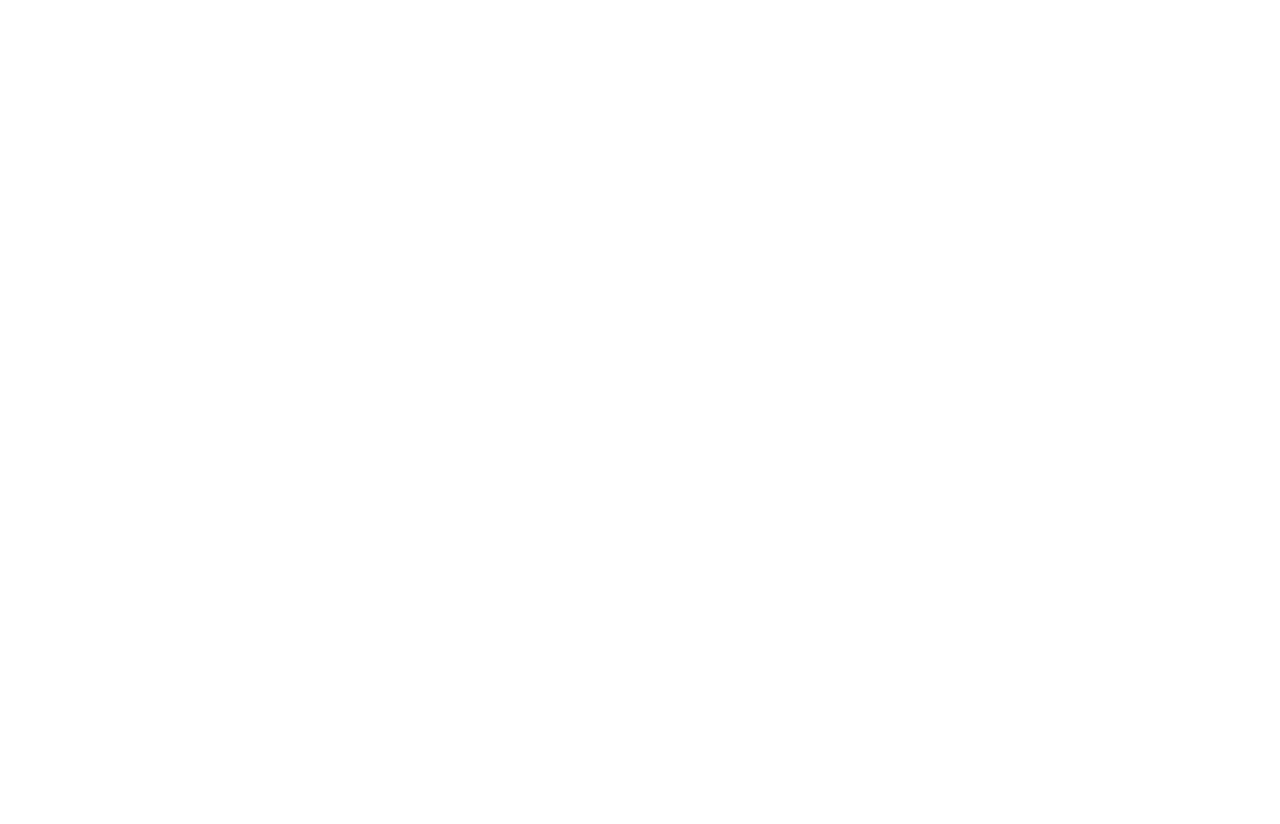
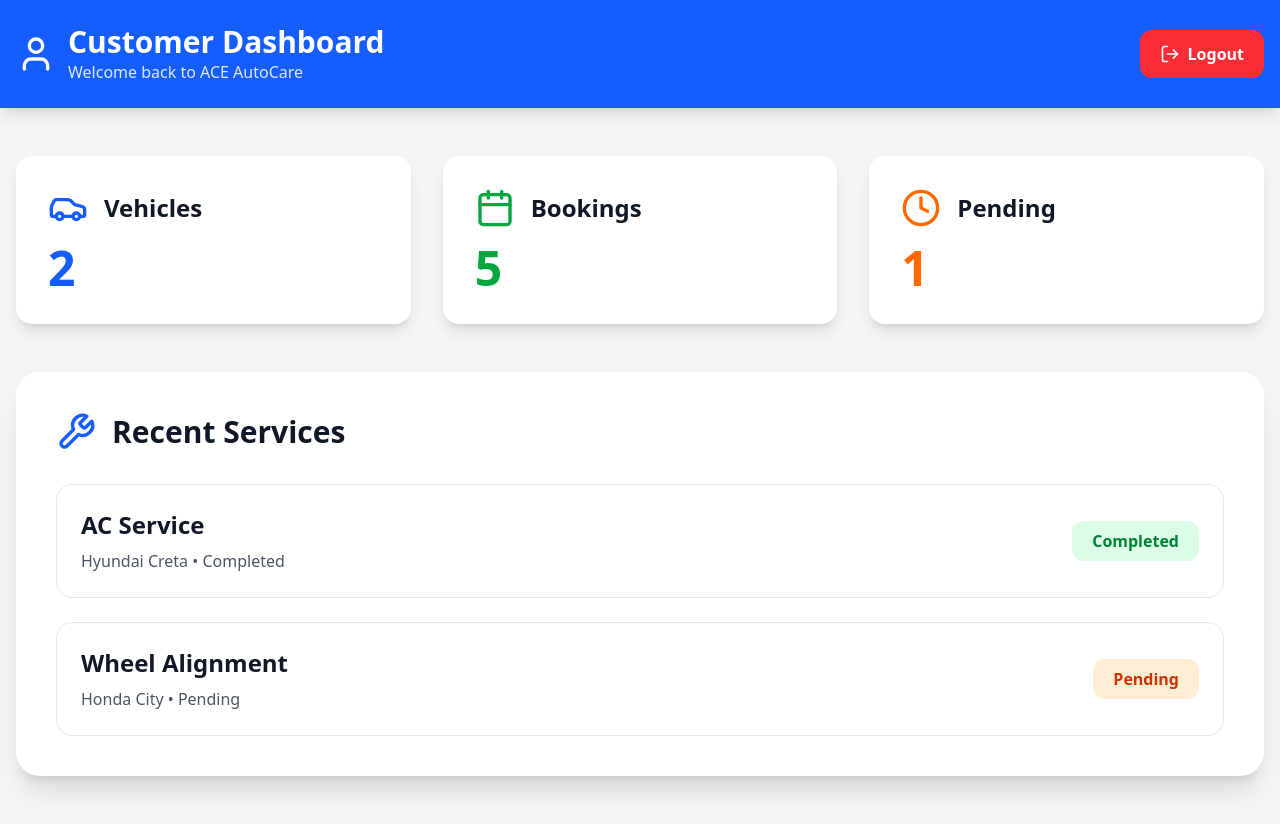
Before and after one commit to Harshaatul/ACE-AutoCare, a React (Vite) app: page /dashboard in a window 1280 px wide. Before the commit this address had no page. Before the commit the page ends 800 px from the top, so only its background shows below. Built offline with nearby package versions, Linux system fonts and the light colour scheme.

Commit message:
Added dashboard and booking system frontend

```diff
--- a/src/app/App.tsx
+++ b/src/app/App.tsx
@@ -8,6 +8,9 @@
 import Footer from "./components/layout/Footer";
 
 import BookService from "../pages/BookService";
+
+import Dashboard from "../pages/Dashboard";
+
 
 import Login from "../pages/Login";
 import Signup from "../pages/Signup";
@@ -58,6 +61,7 @@
 
         <Route path="/book-service" element={<BookService />} />
 
+        <Route path="/dashboard" element={<Dashboard />} />
 
 
       </Routes>
--- a/src/app/components/layout/Navbar.tsx
+++ b/src/app/components/layout/Navbar.tsx
@@ -19,10 +19,11 @@
               {isLoggedIn ? (
 
   <button
-    className="bg-red-500 text-white px-6 py-2.5 rounded-lg font-semibold hover:bg-red-600 transition-colors"
-  >
-    Customer
-  </button>
+  onClick={() => navigate("/dashboard")}
+  className="bg-red-500 text-white px-6 py-2.5 rounded-lg font-semibold hover:bg-red-600 transition-colors"
+>
+  Customer
+</button>
 
 ) : (
 
--- /dev/null
+++ b/src/pages/Dashboard.tsx
@@ -0,0 +1,155 @@
+
+import { useNavigate } from "react-router-dom";
+import {
+  User,
+  Car,
+  Calendar,
+  Clock,
+  Wrench,
+  LogOut,
+} from "lucide-react";
+
+function Dashboard() {
+  const navigate = useNavigate();
+
+  const handleLogout = () => {
+    localStorage.removeItem("isLoggedIn");
+    navigate("/");
+  };
+
+  return (
+    <div className="min-h-screen bg-gray-100">
+
+      {/* Header */}
+      <div className="bg-blue-600 text-white py-6 shadow-lg">
+        <div className="max-w-7xl mx-auto px-4 flex items-center justify-between">
+
+          <div className="flex items-center gap-3">
+            <User className="w-10 h-10" />
+
+            <div>
+              <h1 className="text-3xl font-bold">
+                Customer Dashboard
+              </h1>
+
+              <p className="text-blue-100">
+                Welcome back to ACE AutoCare
+              </p>
+            </div>
+          </div>
+
+          <button
+            onClick={handleLogout}
+            className="flex items-center gap-2 bg-red-500 hover:bg-red-600 px-5 py-3 rounded-xl font-semibold transition-colors"
+          >
+            <LogOut className="w-5 h-5" />
+            Logout
+          </button>
+
+        </div>
+      </div>
+
+      {/* Dashboard Content */}
+      <div className="max-w-7xl mx-auto px-4 py-12">
+
+        {/* Stats Cards */}
+        <div className="grid md:grid-cols-3 gap-8 mb-12">
+
+          <div className="bg-white rounded-2xl shadow-lg p-8">
+            <div className="flex items-center gap-4 mb-4">
+              <Car className="w-10 h-10 text-blue-600" />
+              <h2 className="text-2xl font-bold text-gray-900">
+                Vehicles
+              </h2>
+            </div>
+
+            <p className="text-5xl font-bold text-blue-600">
+              2
+            </p>
+          </div>
+
+          <div className="bg-white rounded-2xl shadow-lg p-8">
+            <div className="flex items-center gap-4 mb-4">
+              <Calendar className="w-10 h-10 text-green-600" />
+              <h2 className="text-2xl font-bold text-gray-900">
+                Bookings
+              </h2>
+            </div>
+
+            <p className="text-5xl font-bold text-green-600">
+              5
+            </p>
+          </div>
+
+          <div className="bg-white rounded-2xl shadow-lg p-8">
+            <div className="flex items-center gap-4 mb-4">
+              <Clock className="w-10 h-10 text-orange-500" />
+              <h2 className="text-2xl font-bold text-gray-900">
+                Pending
+              </h2>
+            </div>
+
+            <p className="text-5xl font-bold text-orange-500">
+              1
+            </p>
+          </div>
+
+        </div>
+
+        {/* Recent Services */}
+        <div className="bg-white rounded-3xl shadow-xl p-10">
+
+          <div className="flex items-center gap-4 mb-8">
+            <Wrench className="w-10 h-10 text-blue-600" />
+
+            <h2 className="text-3xl font-bold text-gray-900">
+              Recent Services
+            </h2>
+          </div>
+
+          <div className="space-y-6">
+
+            <div className="border border-gray-200 rounded-2xl p-6 flex flex-col md:flex-row md:items-center md:justify-between gap-4">
+
+              <div>
+                <h3 className="text-2xl font-semibold text-gray-900 mb-2">
+                  AC Service
+                </h3>
+
+                <p className="text-gray-600">
+                  Hyundai Creta • Completed
+                </p>
+              </div>
+
+              <div className="bg-green-100 text-green-700 px-5 py-2 rounded-xl font-semibold w-fit">
+                Completed
+              </div>
+
+            </div>
+
+            <div className="border border-gray-200 rounded-2xl p-6 flex flex-col md:flex-row md:items-center md:justify-between gap-4">
+
+              <div>
+                <h3 className="text-2xl font-semibold text-gray-900 mb-2">
+                  Wheel Alignment
+                </h3>
+
+                <p className="text-gray-600">
+                  Honda City • Pending
+                </p>
+              </div>
+
+              <div className="bg-orange-100 text-orange-700 px-5 py-2 rounded-xl font-semibold w-fit">
+                Pending
+              </div>
+
+            </div>
+
+          </div>
+        </div>
+      </div>
+    </div>
+  );
+}
+
+export default Dashboard;
```
